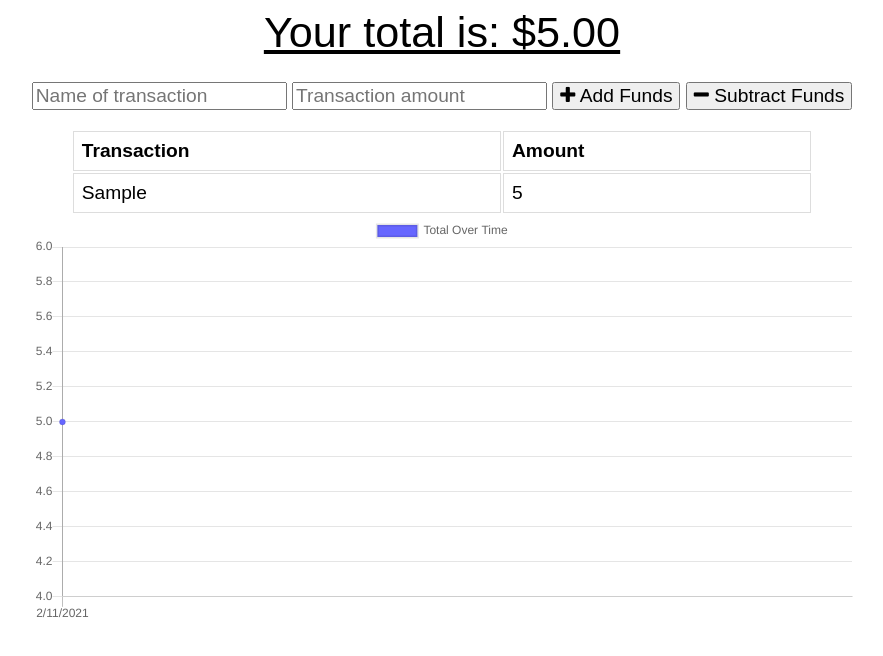
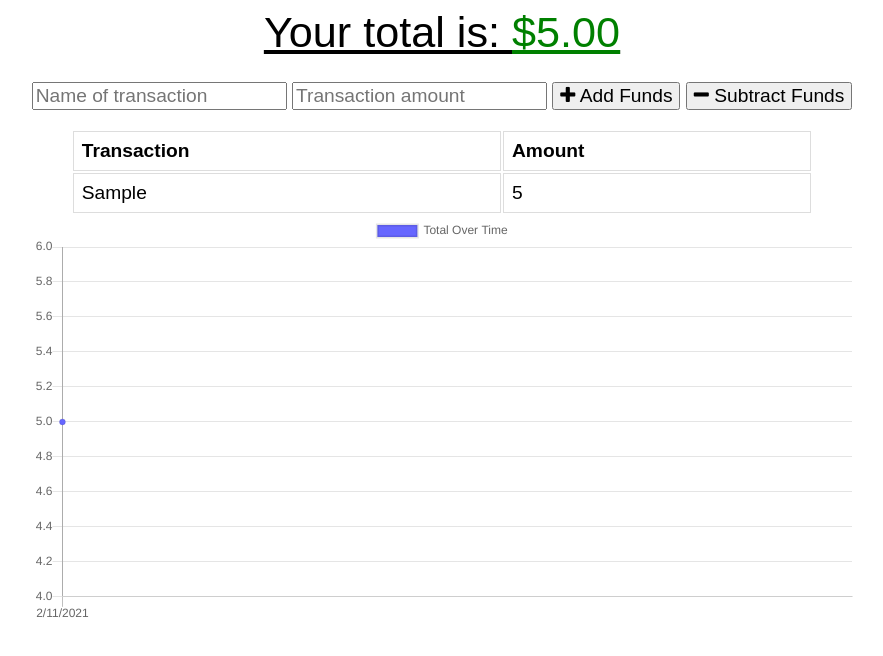
Before and after one commit to JoelDore/progressive-budget, a website: page client/index.html in a window 1280 px wide. Both pictures are taken after typing "Sample", "5" into the empty fields and a click on the button "Add Funds". Shown: the whole page, without its empty margins (198-1081 px from the left). Drawn offline with nearby package versions, Linux system fonts and the light colour scheme; no server answers.

Commit message:
Reformat/style total balance

```diff
--- a/client/assets/app.js
+++ b/client/assets/app.js
@@ -1,3 +1,4 @@
+const totalEl = document.querySelector("#total");
 let transactions = [];
 let myChart;
 
@@ -20,8 +21,27 @@ function populateTotal() {
     return total + parseFloat(t.value);
   }, 0);
 
-  let totalEl = document.querySelector("#total");
-  totalEl.textContent = total.toFixed(2);
+  totalEl.textContent = formatCurrency(total.toFixed(2));
+  colorTotal(total)
+}
+
+function formatCurrency(num) {
+  return new Intl.NumberFormat("en-US", {
+    style: 'currency',
+    currency: 'USD',
+    minimumFractionDigits: 2
+  }).format(num);
+}
+
+function colorTotal(total) {
+  if (total < 0) {
+    totalEl.classList.remove("total-positive")
+    totalEl.classList.add("total-negative")
+  }
+  else if (total > 0) {
+    totalEl.classList.remove("total-negative")
+    totalEl.classList.add("total-positive")
+  }
 }
 
 function populateTable() {
--- a/client/assets/styles.css
+++ b/client/assets/styles.css
@@ -37,6 +37,18 @@ tr:nth-child(even) {
   text-decoration: underline;
 }
 
+.total-positive{
+  text-decoration: inherit;
+  color: green;
+  text-decoration-color: green;
+}
+
+.total-negative{
+  text-decoration: inherit;
+  color: crimson;
+  text-decoration-color: crimson;
+}
+
 .form {
   margin-top: 25px;
   width: 100%;
--- a/client/index.html
+++ b/client/index.html
@@ -18,7 +18,7 @@
 <body>
   <div class="wrapper">
     <div class="total">
-      <div class="total">Your total is: $<span id="total">0</span></div>
+      <div class="total">Your total is: <span id="total">0</span></div>
     </div>
 
     <div class="form">
```
